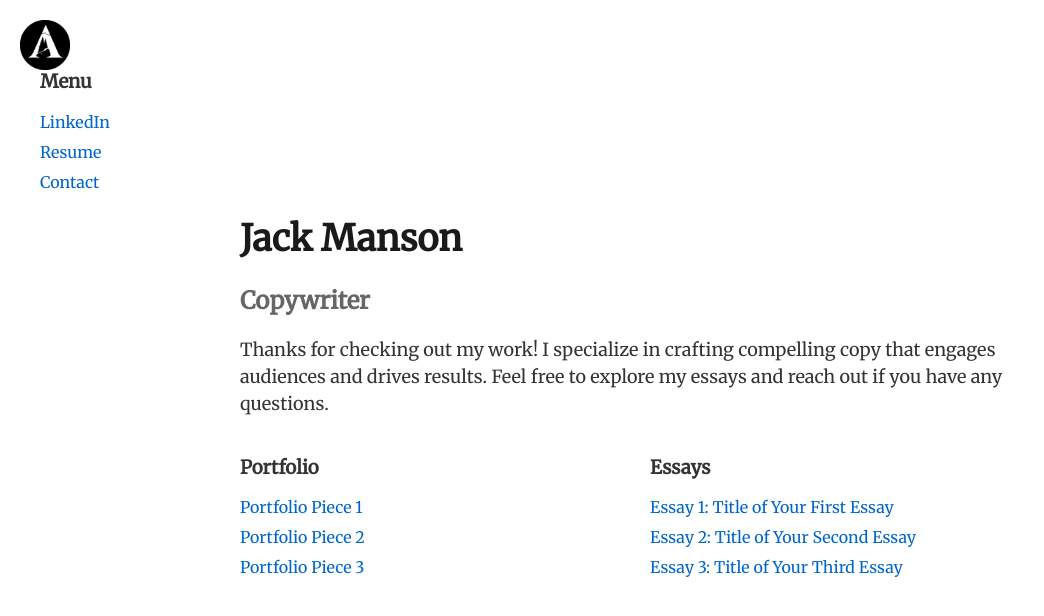
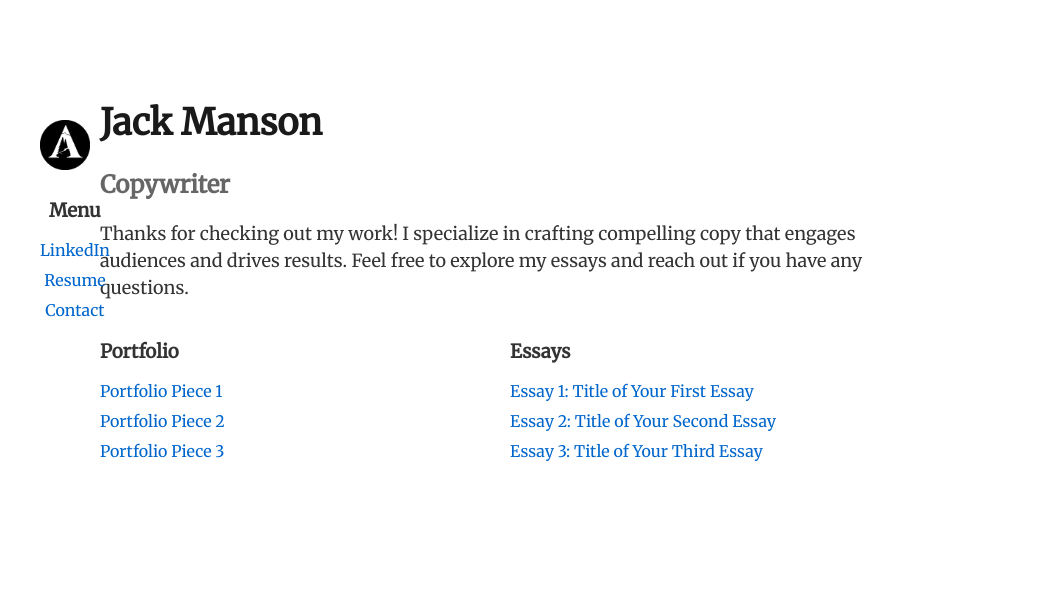
Before and after one commit to chambraymedia/austin, a plain HTML site: page index.html in a window 1280 px wide. Shown: the whole page, without its empty margins (0-1044 px from the left). Drawn offline with Linux system fonts and the light colour scheme.

Commit message:
Update index.html

```diff
--- a/index.html
+++ b/index.html
@@ -11,6 +11,7 @@
             margin: 20px;
             background-color: #fff;
             color: #333;
+            position: relative; /* Added for positioning child elements */
         }
         h1 {
             font-size: 36px;
@@ -59,11 +60,18 @@
             height: auto;
         }
         .menu {
-            margin-top: 70px; /* Add space below the logo */
-            margin-left: 20px; /* Align with the logo */
+            position: absolute; /* Positioning relative to the body */
+            top: 80px; /* Adjusted to align with the logo */
+            left: 20px; /* Aligns with the logo */
+            text-align: center; /* Centers the menu items */
         }
         .menu a {
             margin-bottom: 10px; /* Space between menu links */
+        }
+        /* Adjust main content positioning */
+        .main-content {
+            margin-left: 80px; /* Align with logo and menu */
+            margin-top: 100px; /* Reducing space above content */
         }
     </style>
 </head>
@@ -79,7 +87,7 @@
         <a href="contact.html">Contact</a> <!-- Link to your contact page -->
     </div>
 
-    <div class="content">
+    <div class="content main-content">
         <h1>Jack Manson</h1>
         <h2>Copywriter</h2>
         <p>Thanks for checking out my work! I specialize in crafting compelling copy that engages audiences and drives results. Feel free to explore my essays and reach out if you have any questions.</p>
```
